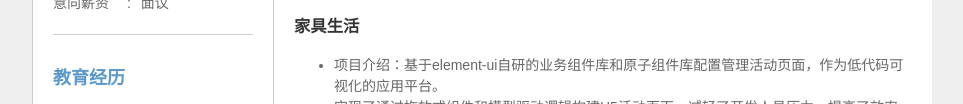
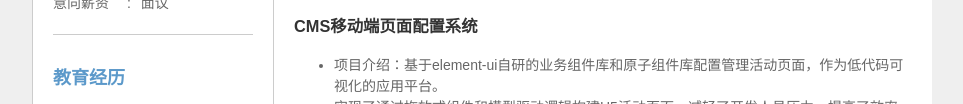
Before and after one commit to Jingweiw99/jingweiw99.github.io, a plain HTML site: page index.html in a window 1280 px wide. Shown: the part 402-506 px from the top of the page, without its empty margins (158-1121 px from the left). Drawn offline with Linux system fonts and the light colour scheme.

Commit message:
修改标题

```diff
--- a/index.html
+++ b/index.html
@@ -104,7 +104,7 @@
             </ul>
           </div>
           <div class="item">
-            <h3>家具生活</h3>
+            <h3>CMS移动端页面配置系统</h3>
             <ul>
               <li>
                 项目介绍：基于element-ui自研的业务组件库和原子组件库配置管理活动页面，作为低代码可视化的应用平台。
```
